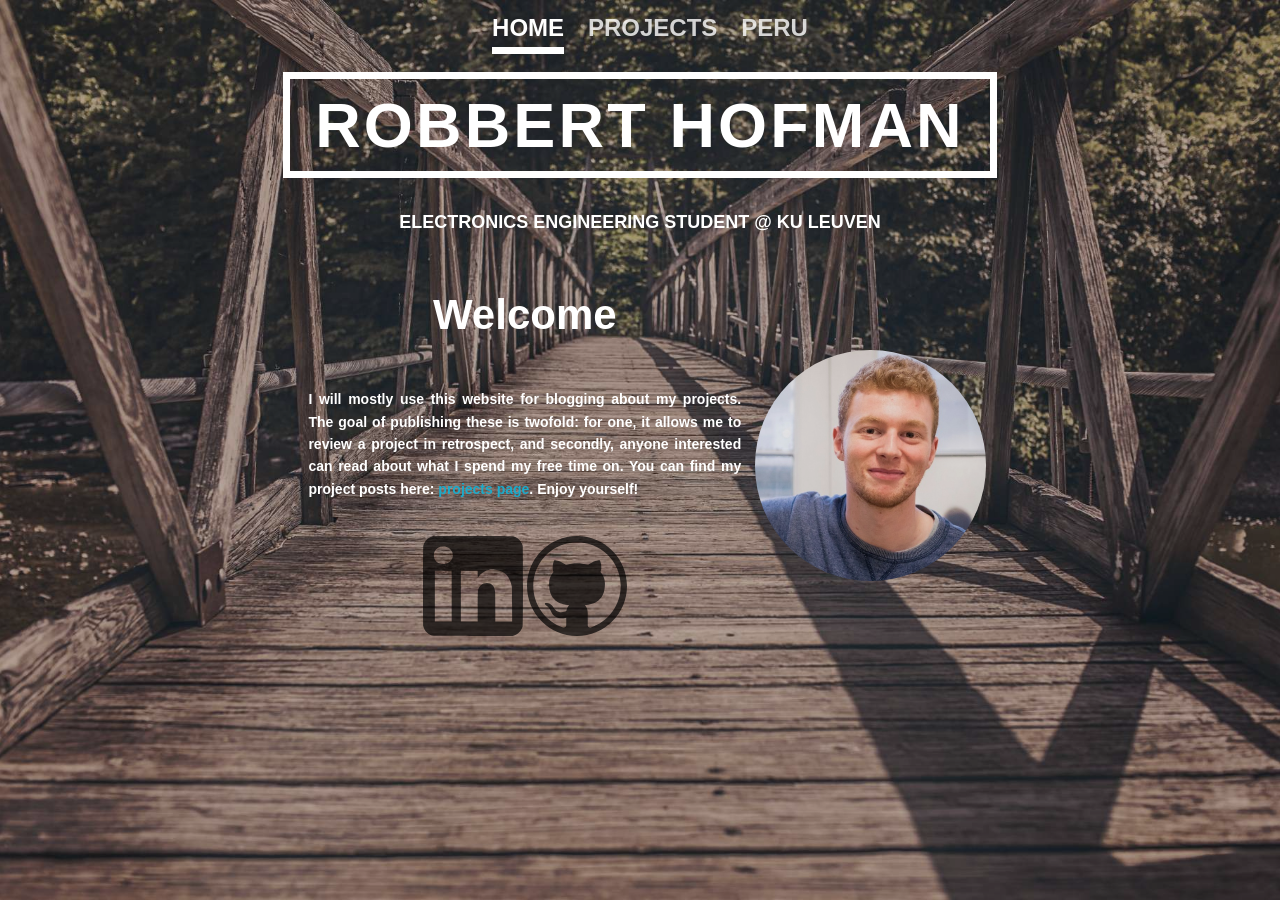
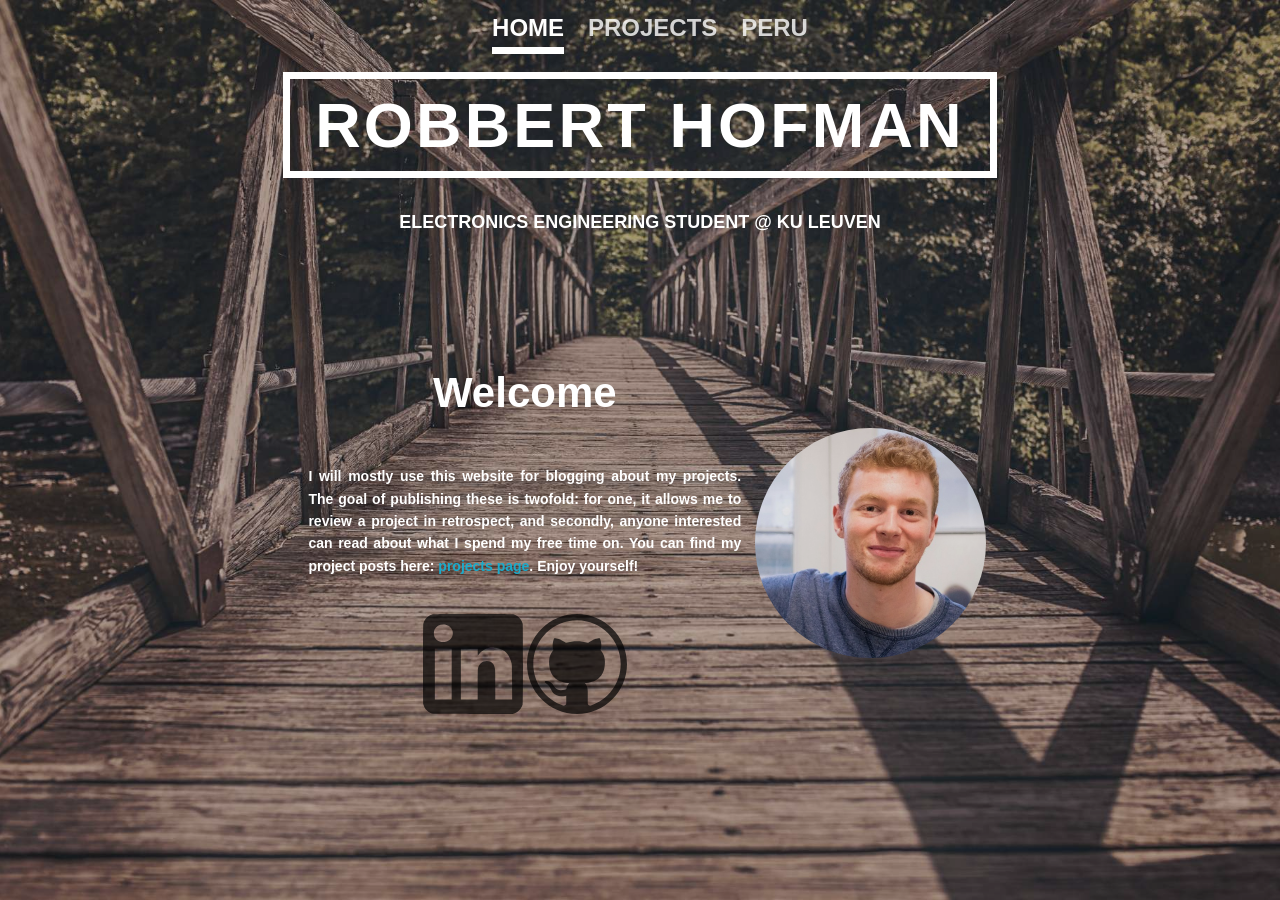
Before and after one commit to RobbertH/robberth.github.io, a Jekyll site: the page built from index.html, in a window 1280 px wide. Built offline with Jekyll 4.4.1, drawn with Linux system fonts in a browser that asks for light colours.

Commit message:
move index page content a bit down

```diff
--- a/assets/css/3-modules/_indexpage.sass
+++ b/assets/css/3-modules/_indexpage.sass
@@ -8,6 +8,9 @@
     background-color: rgba(0,0,0,0.2)
     margin: auto
     min-height: 100vh
+    display: flex
+    flex-direction: column
+    justify-content: space-between
 
     .indexPageHeader
       nav
@@ -61,6 +64,7 @@
       flex-wrap: wrap-reverse
       justify-content: center
       align-items: center
+      margin-bottom: 20vh
 
       .divLeft
         h2
```
